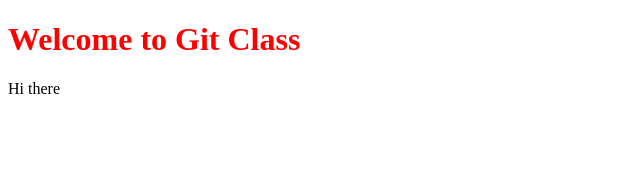
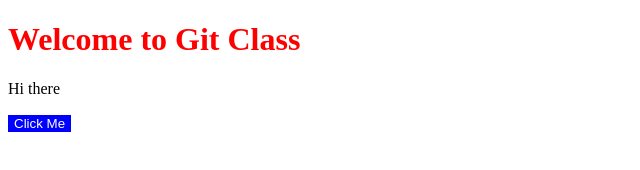
Before and after one commit to Solomonfiyinfoluwa/CLASS2-GIT-AND-GITHUB, a plain HTML site: page index.html in a window 1280 px wide. Shown: the whole page, without its empty margins (0-640 px from the left). Drawn offline with Linux system fonts and the light colour scheme.

Commit message:
I added and style a button

```diff
--- a/index.html
+++ b/index.html
@@ -10,6 +10,7 @@
 <body>
      <h1 class="text1">Welcome to Git Class</h1>
     <p>Hi there</p>
+    <button class="btn">Click Me</button>
 
 </body>
 </html>
--- a/style.css
+++ b/style.css
@@ -1,3 +1,8 @@
 .text1{
     color: red;
 }
+.btn{
+    background-color: blue;
+    color: white;
+    border: none;
+}
```
